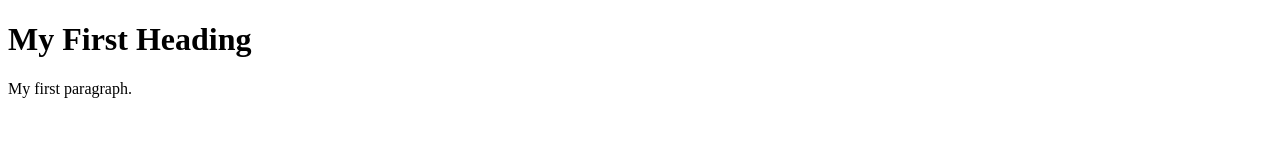
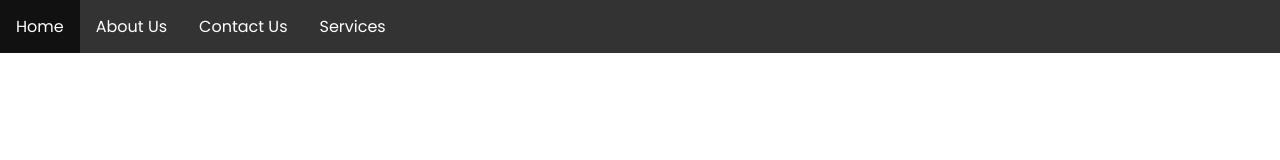
Before and after one commit to Rue-ig/Info-1601-Project, a plain HTML site: page About Us.html in a window 1280 px wide. Drawn offline with Linux system fonts and the light colour scheme.

Commit message:
Created CSS folder
Created CSS folder and updated style.css along with About Us.html

```diff
--- a/About Us.html
+++ b/About Us.html
@@ -3,10 +3,17 @@
 <head>
     <meta charset="UTF-8">
     <meta name="viewport" content="width=device-width, initial-scale=1.0">
-    <title>Document</title>
+    <link rel="stylesheet" href="css/style.css">
+    <title>About Us</title>
 </head>
 <body>
-    <h1>My First Heading</h1>
-<p>My first paragraph.</p>
+    <nav class="navbar">
+        <ul>
+            <li><a href="h.html">Home</a></li>
+            <li><a href="About%20Us.html">About Us</a></li>
+            <li><a href="Contact%20Us.html">Contact Us</a></li>
+            <li><a href="Services.html">Services</a></li>
+        </ul>
+    </nav>
 </body>
 </html>
--- /dev/null
+++ b/css/style.css
@@ -0,0 +1,32 @@
+@import url('https://fonts.googleapis.com/css2?family=Poppins:ital,wght@0,100;0,200;0,300;0,400;0,500;0,600;0,700;0,800;0,900;1,100;1,200;1,300;1,400;1,500;1,600;1,700;1,800;1,900&display=swap');
+
+*{
+    box-sizing: border-box;
+    font-family: poppins, Arial, Helvetica, sans-serif;
+    margin: 0;
+}
+
+ul {
+    list-style-type: none;
+    margin: 0;
+    padding: 0;
+    overflow: hidden;
+    background-color: #333;
+  }
+
+  li {
+    float: left;
+  }
+
+  li a {
+    display: block;
+    color: white;
+    text-align: center;
+    padding: 14px 16px;
+    text-decoration: none;
+  }
+
+  /* Change the link color to #111 (black) on hover */
+  li a:hover {
+    background-color: #111;
+  }
```
